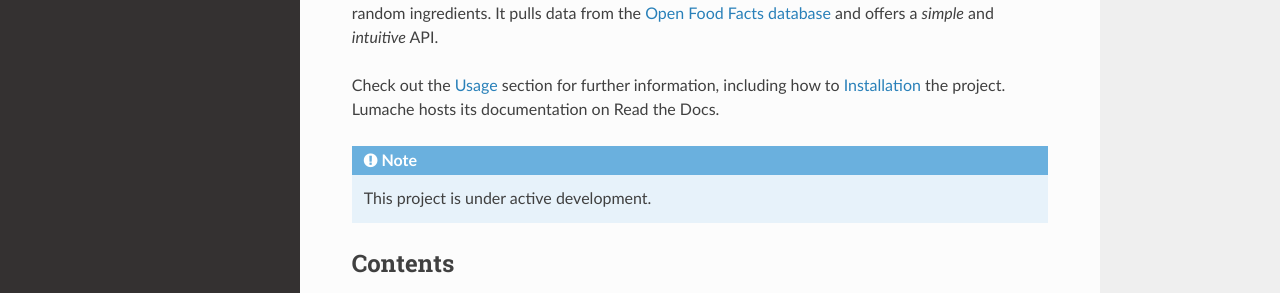
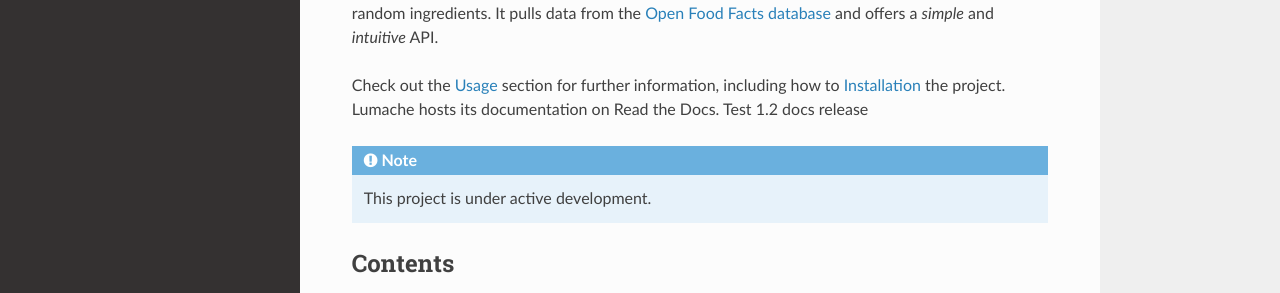
Before and after one commit to BartekKruczek/sphinx_tutorial, a Sphinx documentation site: the page built from docs/source/index.rst, in a window 1280 px wide. Shown: the part 182-475 px from the top of the page. Built offline with Sphinx 7.4.7 and the Read the Docs theme 3.1.0, drawn with Linux system fonts in a browser that asks for light colours.

Commit message:
[1.2] update docs

```diff
--- a/docs/source/conf.py
+++ b/docs/source/conf.py
@@ -6,8 +6,8 @@ project = 'Lumache'
 copyright = '2021, Graziella'
 author = 'Graziella'
 
-release = '1.1'
-version = '1.1.0'
+release = '1.2'
+version = '1.2.0'
 
 # -- General configuration
 
--- a/docs/source/index.rst
+++ b/docs/source/index.rst
@@ -8,6 +8,7 @@ and offers a *simple* and *intuitive* API.
 
 Check out the :doc:`usage` section for further information, including
 how to :ref:`installation` the project. Lumache hosts its documentation on Read the Docs.
+Test 1.2 docs release
 
 .. note::
 
```
